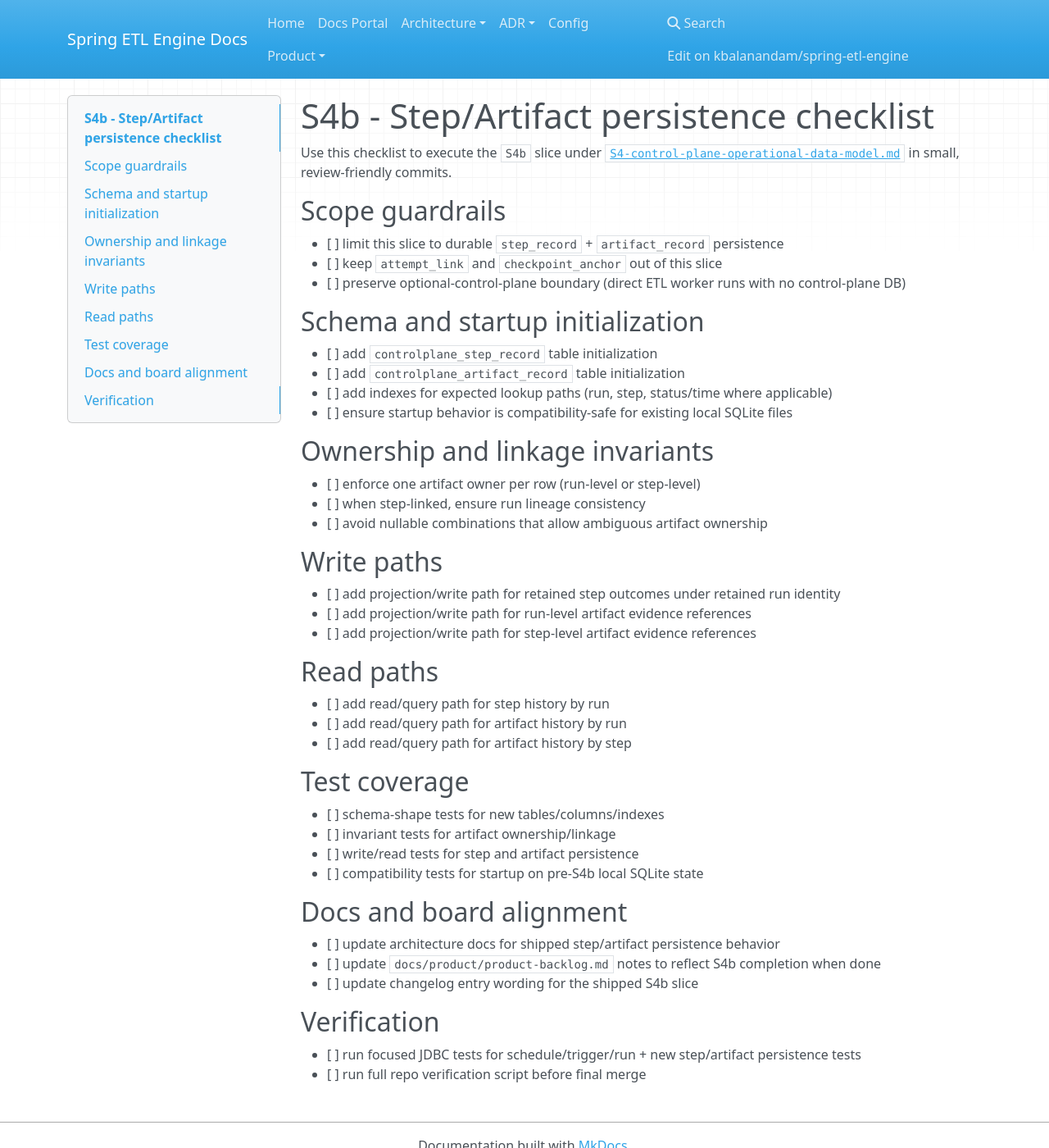
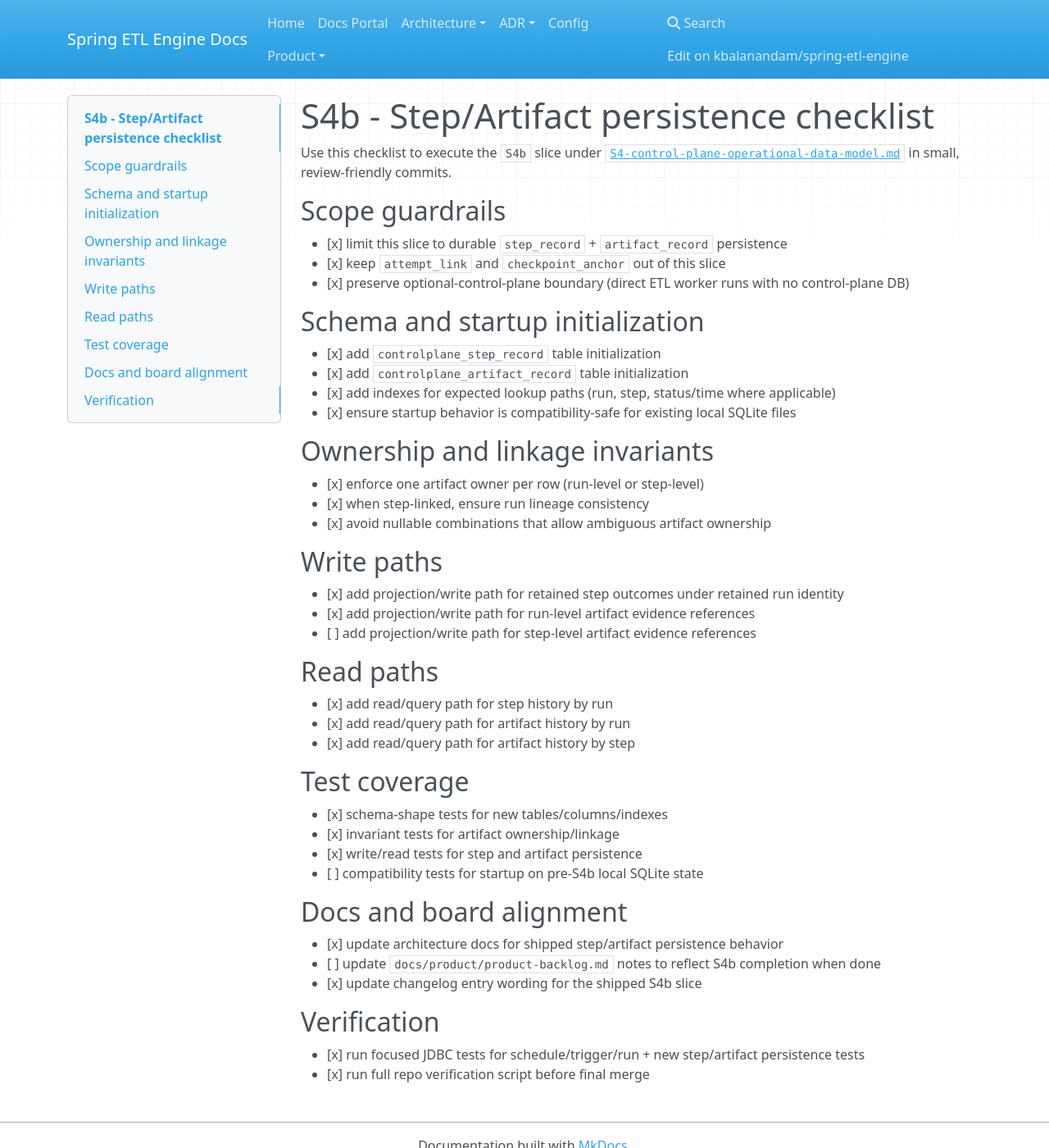
Before and after one commit to kbalanandam/spring-etl-engine, an MkDocs documentation site: the page built from docs/product/backlog-items/scheduler/S4b-step-artifact-persistence-checklist.md, in a window 1280 px wide and 1400 px high. Shown: the whole window at 82% size. Built offline with MkDocs 1.6.1, drawn with Linux system fonts in a browser that asks for light colours; nearby versions of some CDN libraries.

```diff
--- a/docs/product/backlog-items/scheduler/S4b-step-artifact-persistence-checklist.md
+++ b/docs/product/backlog-items/scheduler/S4b-step-artifact-persistence-checklist.md
@@ -4,49 +4,49 @@ Use this checklist to execute the `S4b` slice under [`S4-control-plane-operation
 
 ## Scope guardrails
 
-- [ ] limit this slice to durable `step_record` + `artifact_record` persistence
-- [ ] keep `attempt_link` and `checkpoint_anchor` out of this slice
-- [ ] preserve optional-control-plane boundary (direct ETL worker runs with no control-plane DB)
+- [x] limit this slice to durable `step_record` + `artifact_record` persistence
+- [x] keep `attempt_link` and `checkpoint_anchor` out of this slice
+- [x] preserve optional-control-plane boundary (direct ETL worker runs with no control-plane DB)
 
 ## Schema and startup initialization
 
-- [ ] add `controlplane_step_record` table initialization
-- [ ] add `controlplane_artifact_record` table initialization
-- [ ] add indexes for expected lookup paths (run, step, status/time where applicable)
-- [ ] ensure startup behavior is compatibility-safe for existing local SQLite files
+- [x] add `controlplane_step_record` table initialization
+- [x] add `controlplane_artifact_record` table initialization
+- [x] add indexes for expected lookup paths (run, step, status/time where applicable)
+- [x] ensure startup behavior is compatibility-safe for existing local SQLite files
 
 ## Ownership and linkage invariants
 
-- [ ] enforce one artifact owner per row (run-level or step-level)
-- [ ] when step-linked, ensure run lineage consistency
-- [ ] avoid nullable combinations that allow ambiguous artifact ownership
+- [x] enforce one artifact owner per row (run-level or step-level)
+- [x] when step-linked, ensure run lineage consistency
+- [x] avoid nullable combinations that allow ambiguous artifact ownership
 
 ## Write paths
 
-- [ ] add projection/write path for retained step outcomes under retained run identity
-- [ ] add projection/write path for run-level artifact evidence references
+- [x] add projection/write path for retained step outcomes under retained run identity
+- [x] add projection/write path for run-level artifact evidence references
 - [ ] add projection/write path for step-level artifact evidence references
 
 ## Read paths
 
-- [ ] add read/query path for step history by run
-- [ ] add read/query path for artifact history by run
-- [ ] add read/query path for artifact history by step
+- [x] add read/query path for step history by run
+- [x] add read/query path for artifact history by run
+- [x] add read/query path for artifact history by step
 
 ## Test coverage
 
-- [ ] schema-shape tests for new tables/columns/indexes
-- [ ] invariant tests for artifact ownership/linkage
-- [ ] write/read tests for step and artifact persistence
+- [x] schema-shape tests for new tables/columns/indexes
+- [x] invariant tests for artifact ownership/linkage
+- [x] write/read tests for step and artifact persistence
 - [ ] compatibility tests for startup on pre-S4b local SQLite state
 
 ## Docs and board alignment
 
-- [ ] update architecture docs for shipped step/artifact persistence behavior
+- [x] update architecture docs for shipped step/artifact persistence behavior
 - [ ] update `docs/product/product-backlog.md` notes to reflect S4b completion when done
-- [ ] update changelog entry wording for the shipped S4b slice
+- [x] update changelog entry wording for the shipped S4b slice
 
 ## Verification
 
-- [ ] run focused JDBC tests for schedule/trigger/run + new step/artifact persistence tests
-- [ ] run full repo verification script before final merge
+- [x] run focused JDBC tests for schedule/trigger/run + new step/artifact persistence tests
+- [x] run full repo verification script before final merge
```
Also changed, not shown: CHANGELOG.md (+1 -0 lines).
